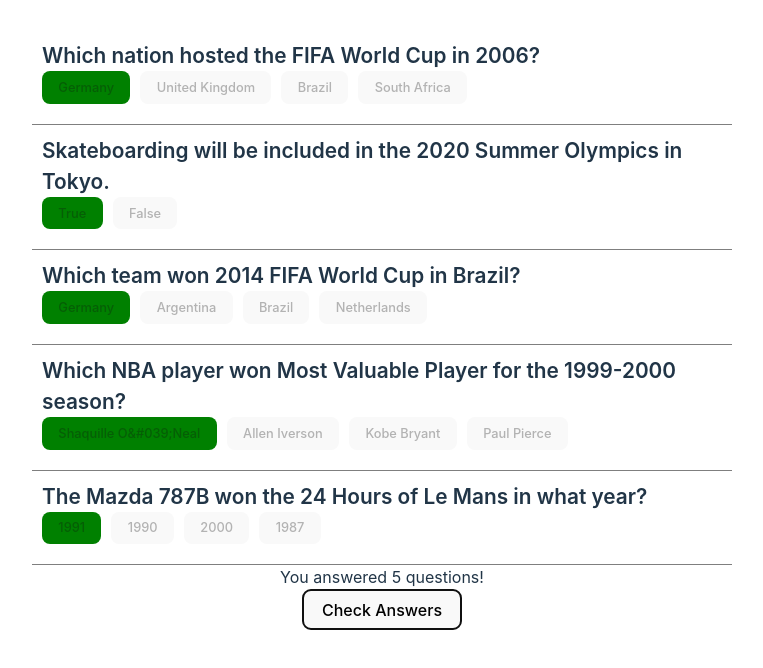
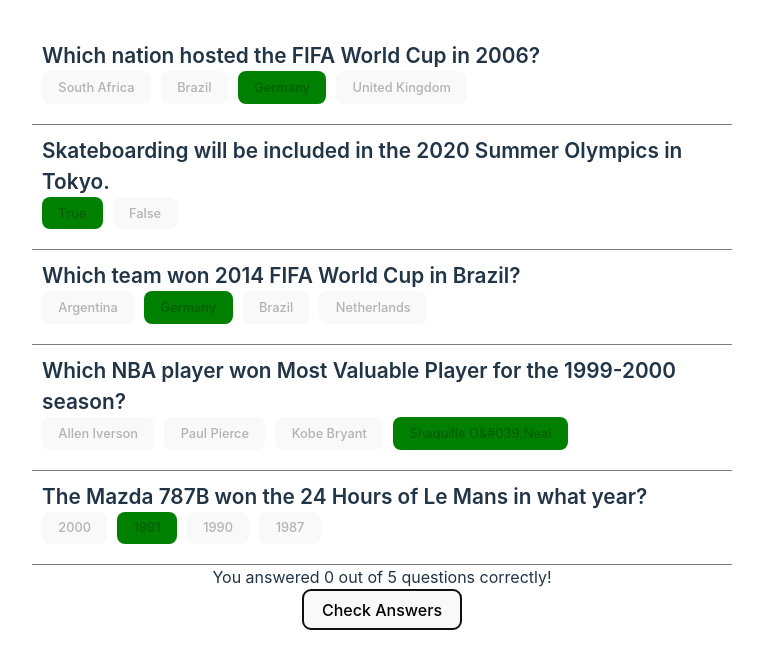
Before and after one commit to limyod/QuizApp, a React (Vite) app: page / in a window 1280 px wide. Both pictures are taken after a click on the button "Check Answers". Shown: the top 668 px of the page, without its empty margins (258-1021 px from the left). Built offline with nearby package versions, Linux system fonts and the light colour scheme.

Commit message:
randomize answer order, show score after button click

```diff
--- a/src/components/Question.jsx
+++ b/src/components/Question.jsx
@@ -1,7 +1,6 @@
 import React from "react";
 
 export default function Question(props){
-    console.log(props)
     const answerElements = props.question.answers.map((answer, index) => {
         let styleClass = ""
         if (props.answersChecked){
--- a/src/components/Quiz.jsx
+++ b/src/components/Quiz.jsx
@@ -1,4 +1,4 @@
-import React from 'react'
+import React, { useEffect } from 'react'
 import data from '../data'
 import Question from './Question'
 import { nanoid } from 'nanoid'
@@ -14,25 +14,35 @@
     const [questions, setQuestions] = React.useState(getNewQuestions())
     const [answersChecked, setAnswersChecked] = React.useState(false)
     function getNewQuestions(){
+        function shuffleArray(array) {
+            for (var i = array.length - 1; i > 0; i--) {
+                var j = Math.floor(Math.random() * (i + 1));
+                var temp = array[i];
+                array[i] = array[j];
+                array[j] = temp;
+            }
+        }
         const x = data.results.map(question => {
-            let inCorrectAnswers = question.incorrect_answers.map((ans)=>{
+            const inCorrectAnswers = question.incorrect_answers.map((ans)=>{
                 return { text: ans, selected: false, isCorrect: false }
             })
-
-            let correctAnswer = { text: question.correct_answer, selected: false, isCorrect: true }
+            const correctAnswer = { text: question.correct_answer, selected: false, isCorrect: true }
+            let answerArray = [correctAnswer, ...inCorrectAnswers]
+            shuffleArray(answerArray)
             return (
                 {
                     question: question.question,
                     type: question.type,
                     category: question.category,
                     difficulty: question.difficulty,
-                    answers: [correctAnswer, ...inCorrectAnswers],
+                    answers: answerArray,
                     id: nanoid()
                 }
             )
         })
         return x
     }
+
 
     function selectAnswer(questionId, answer_text){
         setQuestions(oldQuestions => oldQuestions.map(q=>{
@@ -50,19 +60,22 @@
         setAnswersChecked(true);
     }
 
-
     const questionElements = questions.map((data)=>{
         return(
             <Question key={data.id} question={data} answersChecked={answersChecked} selectAnswer={selectAnswer} />
         )
     })
 
+    function calculateScore() {
+        return questions.filter(q => q.answers.some(ans => ans.selected && ans.isCorrect)).length
+    }
+
     return(
         <section className='quiz'>
             <div className="all_questions">
                 {questionElements}
             </div>
-            {answersChecked && <span>You answered {questions.length} questions!</span>}
+            {answersChecked && <span>You answered {calculateScore()} out of {questions.length} questions correctly!</span>}
             <button onClick={checkAnswers} className='check_answer_button'>Check Answers</button>
         </section>
     )
```
